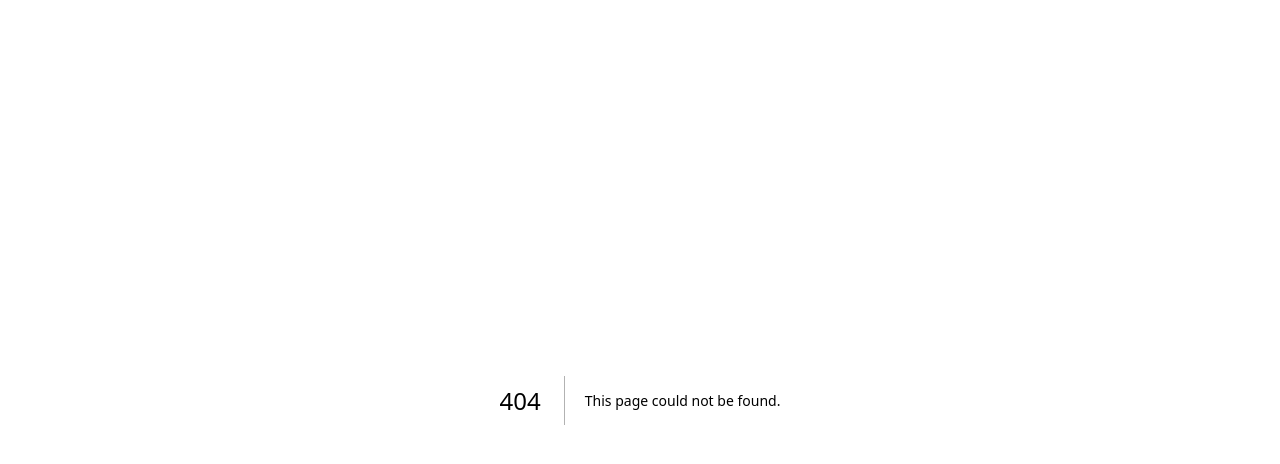
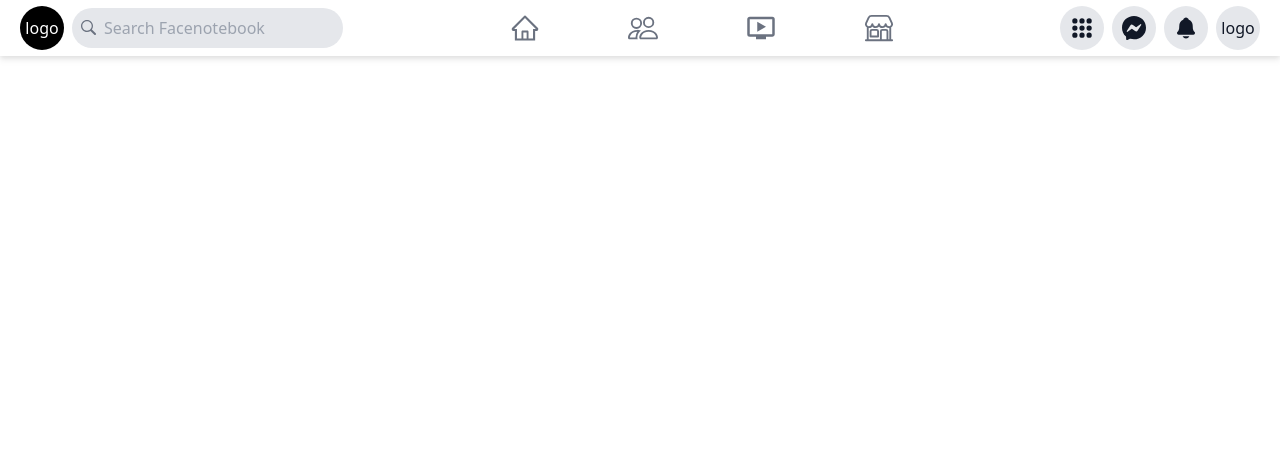
Before and after one commit to ahmedkhalilexe/facenotebook-front-end, a Next.js app: page /feed in a window 1280 px wide. Before the commit this address had no page. Shown: the top 464 px of the page. Built offline with nearby package versions, Linux system fonts and the light colour scheme; what tailwindcss-debug-screens would draw is missing.

Commit message:
nav bar in feed

```diff
--- a/app/components/radiobtn.tsx
+++ b/app/components/dateselect.tsx
@@ -2,11 +2,15 @@ import React from "react";
 interface Data {
   dataName: string;
   dataArray: Array<string>;
+  setVariable(value: string): any;
 }
-function Radiobtn({ dataName, dataArray }: Data) {
+function DateSelect({ dataName, dataArray, setVariable }: Data) {
   return (
     <select
       name={dataName}
+      onChange={(e) => {
+        setVariable(e.target.value);
+      }}
       className=" basis-1/3 border-[1px] rounded-md border-gray-300 px-1 py-2"
     >
       {dataArray.map((data) => {
@@ -16,4 +20,4 @@ function Radiobtn({ dataName, dataArray }: Data) {
   );
 }
 
-export default Radiobtn;
+export default DateSelect;
--- /dev/null
+++ b/app/components/feed/nav/navleft.tsx
@@ -0,0 +1,23 @@
+import React from "react";
+import { GoSearch } from "react-icons/go";
+
+function NavLeft() {
+  return (
+    <div className="flex items-center gap-2">
+      {/* place logo right here */}
+      <div className=" flex justify-center items-center text-white aspect-square w-11 rounded-full bg-black">
+        logo
+      </div>
+      <div className="flex items-center bg-gray-200 py-2 px-2 rounded-full">
+        <GoSearch className="mr-2 text-gray-500" />
+        <input
+          type="text"
+          className=" bg-transparent focus:outline-none"
+          placeholder="Search Facenotebook"
+        ></input>
+      </div>
+    </div>
+  );
+}
+
+export default NavLeft;
--- /dev/null
+++ b/app/components/feed/nav/navmiddle.tsx
@@ -0,0 +1,25 @@
+import React from "react";
+import { AiOutlineHome, AiFillHome } from "react-icons/ai";
+import { BsPeople, BsPeopleFill } from "react-icons/bs";
+import { MdOndemandVideo } from "react-icons/md";
+import { IoStorefrontOutline, IoStorefrontSharp } from "react-icons/io5";
+function NavMiddle() {
+  return (
+    <div className=" flex items-center gap-2 h-full">
+      <div className="flex items-center justify-center h-full px-10 rounded-md cursor-pointer  hover:bg-gray-200">
+        <AiOutlineHome className=" text-3xl text-gray-500" />
+      </div>
+      <div className="flex items-center justify-center h-full px-10 rounded-md cursor-pointer hover:bg-gray-200">
+        <BsPeople className=" text-3xl text-gray-500" />
+      </div>
+      <div className="flex items-center justify-center h-full px-10 rounded-md cursor-pointer hover:bg-gray-200">
+        <MdOndemandVideo className=" text-3xl text-gray-500" />
+      </div>
+      <div className="flex items-center justify-center h-full px-10 rounded-md cursor-pointer hover:bg-gray-200">
+        <IoStorefrontOutline className=" text-3xl text-gray-500" />
+      </div>
+    </div>
+  );
+}
+
+export default NavMiddle;
--- /dev/null
+++ b/app/components/feed/nav/navright.tsx
@@ -0,0 +1,24 @@
+import React from "react";
+import { BsMessenger } from "react-icons/bs";
+import { IoApps, IoNotifications } from "react-icons/io5";
+
+function NavRight() {
+  return (
+    <div className="flex items-center gap-2">
+      <div className=" flex justify-center items-center text-gray-900 aspect-square w-11 rounded-full bg-gray-200 hover:bg-gray-300 cursor-pointer">
+        <IoApps className=" text-2xl" />
+      </div>
+      <div className=" flex justify-center items-center text-gray-900 aspect-square w-11 rounded-full bg-gray-200 hover:bg-gray-300 cursor-pointer">
+        <BsMessenger className=" text-2xl" />
+      </div>
+      <div className=" flex justify-center items-center text-gray-900 aspect-square w-11 rounded-full bg-gray-200 hover:bg-gray-300 cursor-pointer">
+        <IoNotifications className=" text-2xl" />
+      </div>
+      <div className=" flex justify-center items-center text-gray-900 aspect-square w-11 rounded-full bg-gray-200 hover:bg-gray-300 cursor-pointer">
+        logo
+      </div>
+    </div>
+  );
+}
+
+export default NavRight;
--- a/app/components/input.tsx
+++ b/app/components/input.tsx
@@ -2,13 +2,15 @@ import React from "react";
 interface props {
   type: string;
   placeholder: string;
+  setVariable(value: string): any;
 }
-function Input({ type, placeholder }: props) {
+function Input({ type, placeholder, setVariable }: props) {
   return (
     <input
       placeholder={placeholder}
-      className=" h-12 mb-4 text-black py-4 pl-4 border-2 rounded-md border-gray-300 outline-blue-600"
+      className={`h-12 mb-4  text-black py-4 pl-4 border-2 rounded-md border-gray-300 outline-blue-600`}
       type={type}
+      onChange={(e) => setVariable(e.target.value)}
     ></input>
   );
 }
--- a/app/components/signupform.tsx
+++ b/app/components/signupform.tsx
@@ -1,13 +1,42 @@
-import React from "react";
+"use client";
+import React, { useState } from "react";
 import { IoClose } from "react-icons/io5";
 import Input from "./input";
 import { DAYS, MONTHS, YEARS } from "../consts/bday";
-import Radiobtn from "./radiobtn";
-
+import DateSelect from "./dateselect";
+import { createUserWithEmailAndPassword, updateProfile } from "firebase/auth";
+import { auth } from "../firebase";
+import { useRouter } from "next/navigation";
 interface Switch {
   DisplaySwitch: CallableFunction;
 }
 function SignUp({ DisplaySwitch }: Switch) {
+  const router = useRouter();
+  const [firstName, setFirstName] = useState("");
+  const [lastName, setLastName] = useState("");
+  const [email, setEmail] = useState("");
+  const [password, setPassword] = useState("");
+  const [day, setDay] = useState("");
+  const [month, setMonth] = useState("");
+  const [year, setYear] = useState("");
+  const handleSignUp = () => {
+    try {
+      createUserWithEmailAndPassword(auth, email, password).then(
+        (userCredential) => {
+          // Signed in
+          const user = userCredential.user;
+          updateProfile(user, {
+            displayName: `${firstName} ${lastName}`,
+          }).then(() => {
+            console.log(`Welcome ${user.displayName}`);
+            router.push("./feed");
+          });
+        }
+      );
+    } catch (error) {
+      console.log(error);
+    }
+  };
   return (
     <div className=" w-1/3 bg-white h-auto drop-shadow-md rounded-md py-4 overflow-hidden">
       <div className="flex justify-between  mb-2 px-4">
@@ -19,19 +48,39 @@ function SignUp({ DisplaySwitch }: Switch) {
       <h2 className=" text-gray-500 pl-4 mb-3">It’s quick and easy.</h2>
       <div className=" w-full h-[1px] bg-slate-300 "></div>
       <div className=" p-4 flex flex-col">
-        <div className=" flex justify-between gap-2">
-          <Input placeholder="First name" type="text" />
-          <Input placeholder="Last name" type="text" />
+        <div className=" flex flex-col xl:flex-row justify-between gap-2">
+          <Input
+            setVariable={setFirstName}
+            placeholder="First name"
+            type="text"
+          />
+          <Input
+            setVariable={setLastName}
+            placeholder="Last name"
+            type="text"
+          />
         </div>
-        <Input placeholder="Email or phone number" type="email" />
-        <Input placeholder="New password" type="password" />
-        <div className=" text-md text-gray-600 mt-2 mb-1">Birthday</div>
+        <Input setVariable={setEmail} placeholder="Email" type="email" />
+        <Input
+          setVariable={setPassword}
+          placeholder="New password"
+          type="password"
+        />
+        {/* <div className=" text-md text-gray-600 mt-2 mb-1">Birthday</div>
         <div className="flex justify-between gap-1">
-          <Radiobtn dataName="Days" dataArray={DAYS} />
-          <Radiobtn dataName="Months" dataArray={MONTHS} />
-          <Radiobtn dataName="Years" dataArray={YEARS} />
-        </div>
-        <div className=" text-md text-gray-600 mt-2 mb-1">Gender</div>
+          <DateSelect setVariable={setDay} dataName="Days" dataArray={DAYS} />
+          <DateSelect
+            setVariable={setMonth}
+            dataName="Months"
+            dataArray={MONTHS}
+          />
+          <DateSelect
+            setVariable={setYear}
+            dataName="Years"
+            dataArray={YEARS}
+          />
+        </div> */}
+        {/* <div className=" text-md text-gray-600 mt-2 mb-1">Gender</div>
         <div className="flex gap-2">
           <label className="flex justify-between gap-8 items-center mb-4 px-4 py-2 border-[1px] rounded-md border-gray-300">
             <span className="mr-6 text-gray-700">Female</span>
@@ -51,11 +100,11 @@ function SignUp({ DisplaySwitch }: Switch) {
               value="male"
             />
           </label>
-        </div>
+        </div> */}
       </div>
       <div className="flex justify-center">
         <button
-          // onClick={() => }
+          onClick={handleSignUp}
           className="w-fit mx-auto bg-green-600 text-lg font-bold text-white text-center py-2 px-12 my-4 cursor-pointer rounded-md"
         >
           Sign up
--- /dev/null
+++ b/app/feed/page.tsx
@@ -0,0 +1,18 @@
+import React from "react";
+import NavLeft from "../components/feed/nav/navleft";
+import NavMiddle from "../components/feed/nav/navmiddle";
+import NavRight from "../components/feed/nav/navright";
+
+function Feed() {
+  return (
+    <div className=" relative">
+      <nav className="fixed flex justify-between items-center px-5 py-1 top-0 left-0 w-screen h-14 bg-white drop-shadow-md">
+        <NavLeft />
+        <NavMiddle />
+        <NavRight />
+      </nav>
+    </div>
+  );
+}
+
+export default Feed;
--- /dev/null
+++ b/app/firebase.ts
@@ -0,0 +1,23 @@
+// Import the functions you need from the SDKs you need
+import { initializeApp } from "firebase/app";
+import { getAnalytics } from "firebase/analytics";
+import { getAuth } from "firebase/auth";
+// TODO: Add SDKs for Firebase products that you want to use
+// https://firebase.google.com/docs/web/setup#available-libraries
+
+// Your web app's Firebase configuration
+// For Firebase JS SDK v7.20.0 and later, measurementId is optional
+const firebaseConfig = {
+  apiKey: "AIzaSyBZhu3xCQND5pN1xv1Cp67wRaqp8RT78oY",
+  authDomain: "facenotebookv1.firebaseapp.com",
+  projectId: "facenotebookv1",
+  storageBucket: "facenotebookv1.appspot.com",
+  messagingSenderId: "336341525805",
+  appId: "1:336341525805:web:6ff6b7190c870ac5465fa4",
+  measurementId: "G-S77BYENW1K"
+};
+
+// Initialize Firebase
+const app = initializeApp(firebaseConfig);
+const analytics = getAnalytics(app);
+export const auth = getAuth(app);
--- a/package.json
+++ b/package.json
@@ -14,6 +14,7 @@
     "@types/react-dom": "18.0.11",
     "eslint": "8.36.0",
     "eslint-config-next": "13.2.4",
+    "firebase": "^9.18.0",
     "next": "13.2.4",
     "react": "18.2.0",
     "react-dom": "18.2.0",
```
Also changed, not shown: 1 other file (tests, documents, lock files or other folders).
